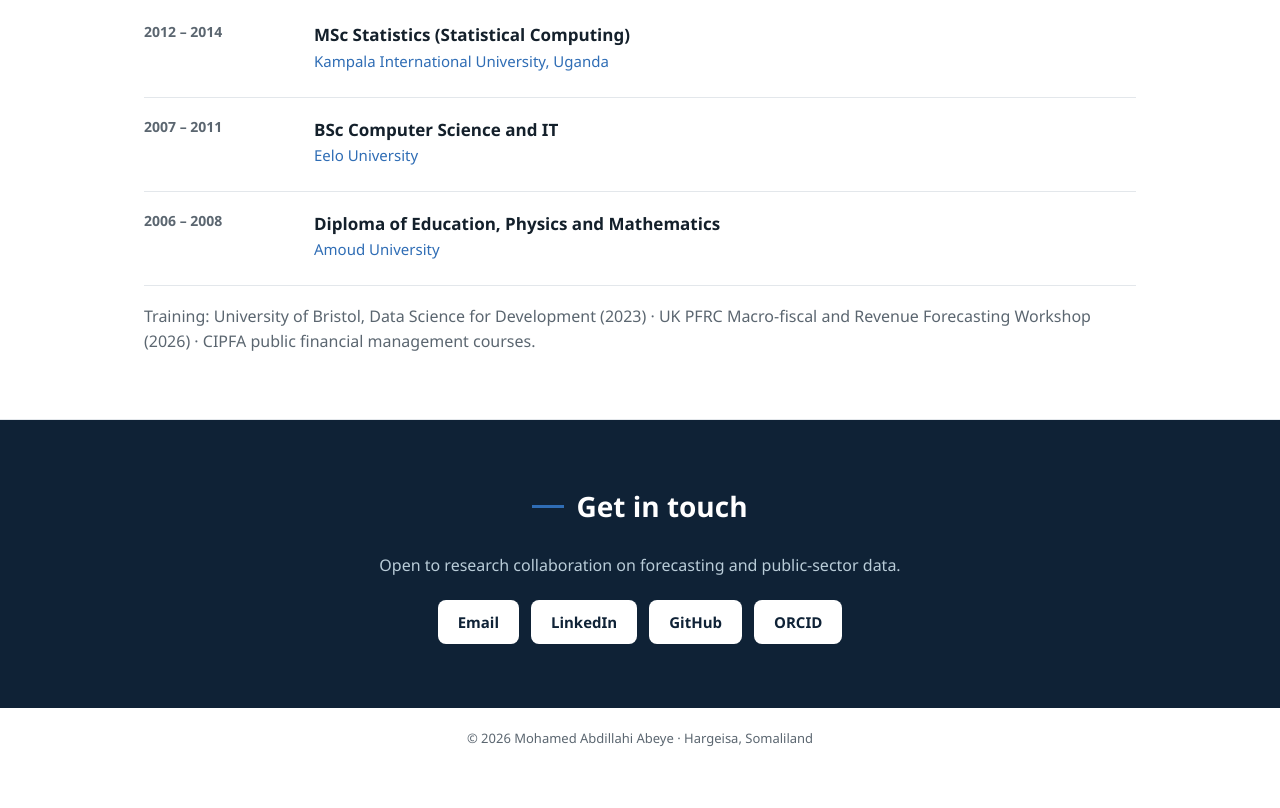
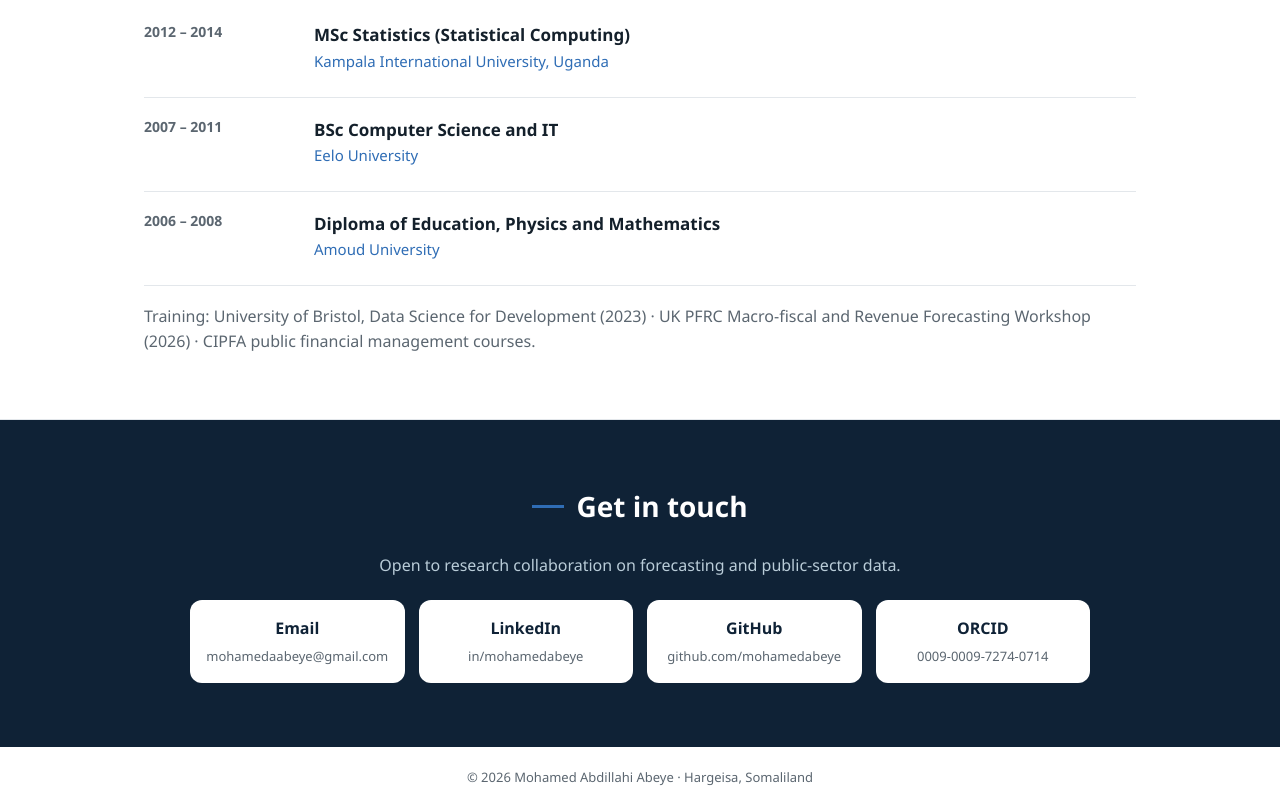
Before and after one commit to mohamedabeye/mohamedabeye.github.io, a plain HTML site: page index.html in a window 1280 px wide. Shown: the part 3219-4027 px from the top of the page. Before the commit the page ends 3988 px from the top, so only its background shows below. Drawn offline with Linux system fonts and the light colour scheme.

Commit message:
Refactor contact section with grid layout
Updated contact section to use a grid layout with boxes for better presentation.

```diff
--- a/index.html
+++ b/index.html
@@ -4,6 +4,8 @@
 <meta charset="UTF-8">
 <meta name="viewport" content="width=device-width, initial-scale=1.0">
 <title>Mohamed Abdillahi Abeye</title>
+<link rel="icon" type="image/png" href="https://avatars.githubusercontent.com/mohamedabeye?s=64">
+<link rel="apple-touch-icon" href="https://avatars.githubusercontent.com/mohamedabeye?s=180">
 <style>
   :root{--ink:#14202b;--muted:#5b6670;--blue:#2f6db5;--teal:#1b8a7a;--bg:#f4f7fa;--line:#e3e7eb;--navy:#0f2236}
   *{box-sizing:border-box;margin:0;padding:0}
@@ -57,6 +59,11 @@
   .contact h2{justify-content:center;color:#fff}
   .contact p{color:#b9ccd8;margin-bottom:22px}
   .contact .cta a{background:#fff;color:var(--navy)}
+  .contactgrid{display:grid;grid-template-columns:repeat(4,1fr);gap:14px;max-width:900px;margin:0 auto}
+  .cbox{background:#fff;color:var(--navy);border-radius:12px;padding:16px 12px;display:flex;flex-direction:column;gap:4px}
+  .cbox span{font-size:13px;color:var(--muted);word-break:break-all}
+  .cbox:hover{outline:3px solid #5FD3C6}
+  @media(max-width:760px){.contactgrid{grid-template-columns:1fr 1fr}}
   footer{text-align:center;padding:20px;color:var(--muted);font-size:13px}
   @media(max-width:760px){h1{font-size:32px}.grid2{grid-template-columns:1fr}.stats{grid-template-columns:repeat(2,1fr)}.job{grid-template-columns:1fr;gap:4px}.links{display:none}}
 </style>
@@ -149,11 +156,11 @@
 <section id="contact" class="contact"><div class="wrap">
   <h2>Get in touch</h2>
   <p>Open to research collaboration on forecasting and public-sector data.</p>
-  <div class="cta">
-    <a class="btn" href="mailto:mohamedaabeye@gmail.com">Email</a>
-    <a class="btn" href="https://www.linkedin.com/in/mohamedabeye" target="_blank">LinkedIn</a>
-    <a class="btn" href="https://github.com/mohamedabeye" target="_blank">GitHub</a>
-    <a class="btn" href="https://orcid.org/0009-0009-7274-0714" target="_blank">ORCID</a>
+  <div class="contactgrid">
+    <a class="cbox" href="mailto:mohamedaabeye@gmail.com" target="_blank" rel="noopener"><b>Email</b><span>mohamedaabeye@gmail.com</span></a>
+    <a class="cbox" href="https://www.linkedin.com/in/mohamedabeye" target="_blank" rel="noopener"><b>LinkedIn</b><span>in/mohamedabeye</span></a>
+    <a class="cbox" href="https://github.com/mohamedabeye" target="_blank" rel="noopener"><b>GitHub</b><span>github.com/mohamedabeye</span></a>
+    <a class="cbox" href="https://orcid.org/0009-0009-7274-0714" target="_blank" rel="noopener"><b>ORCID</b><span>0009-0009-7274-0714</span></a>
   </div>
 </div></section>
 
```
